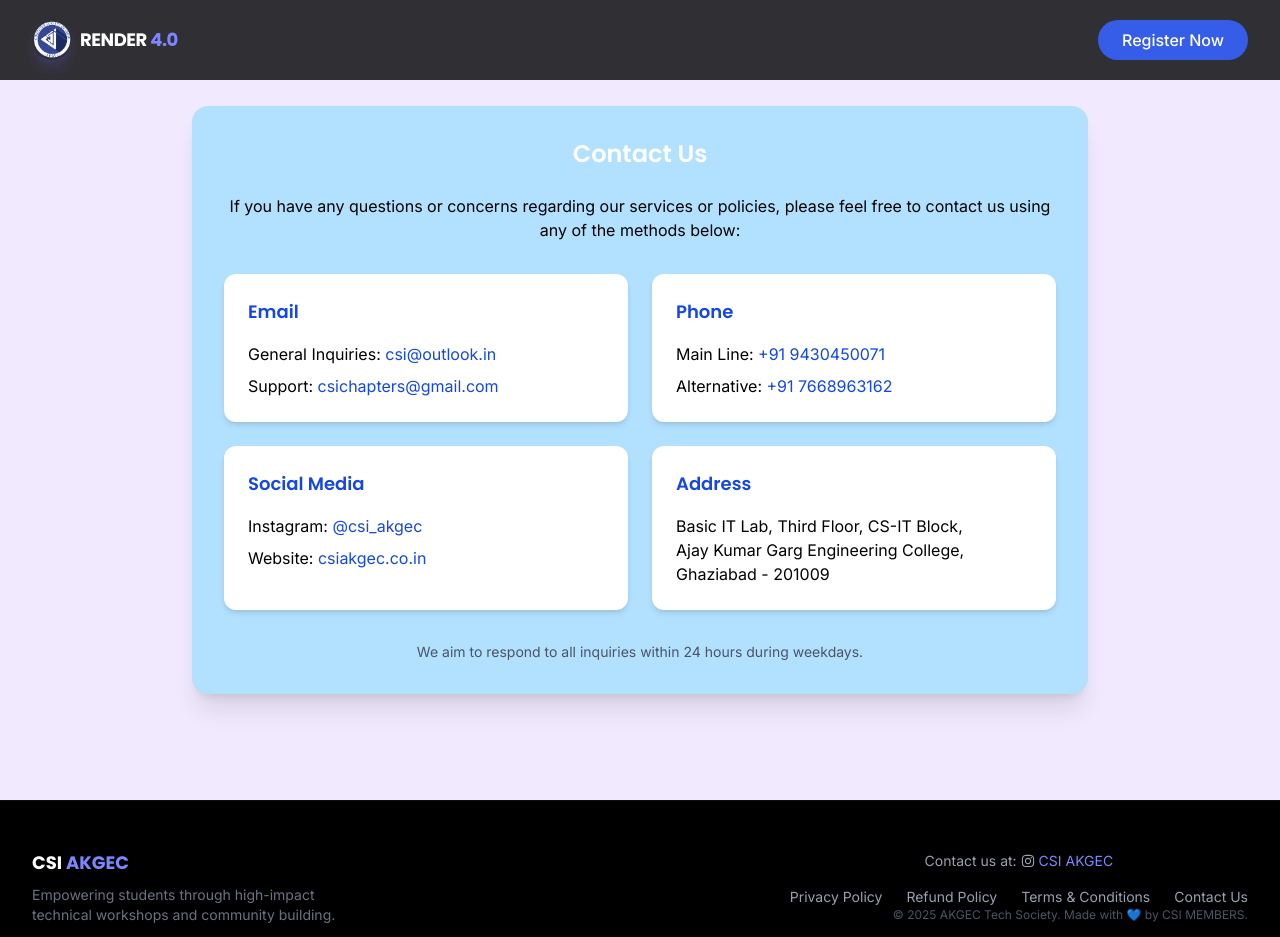
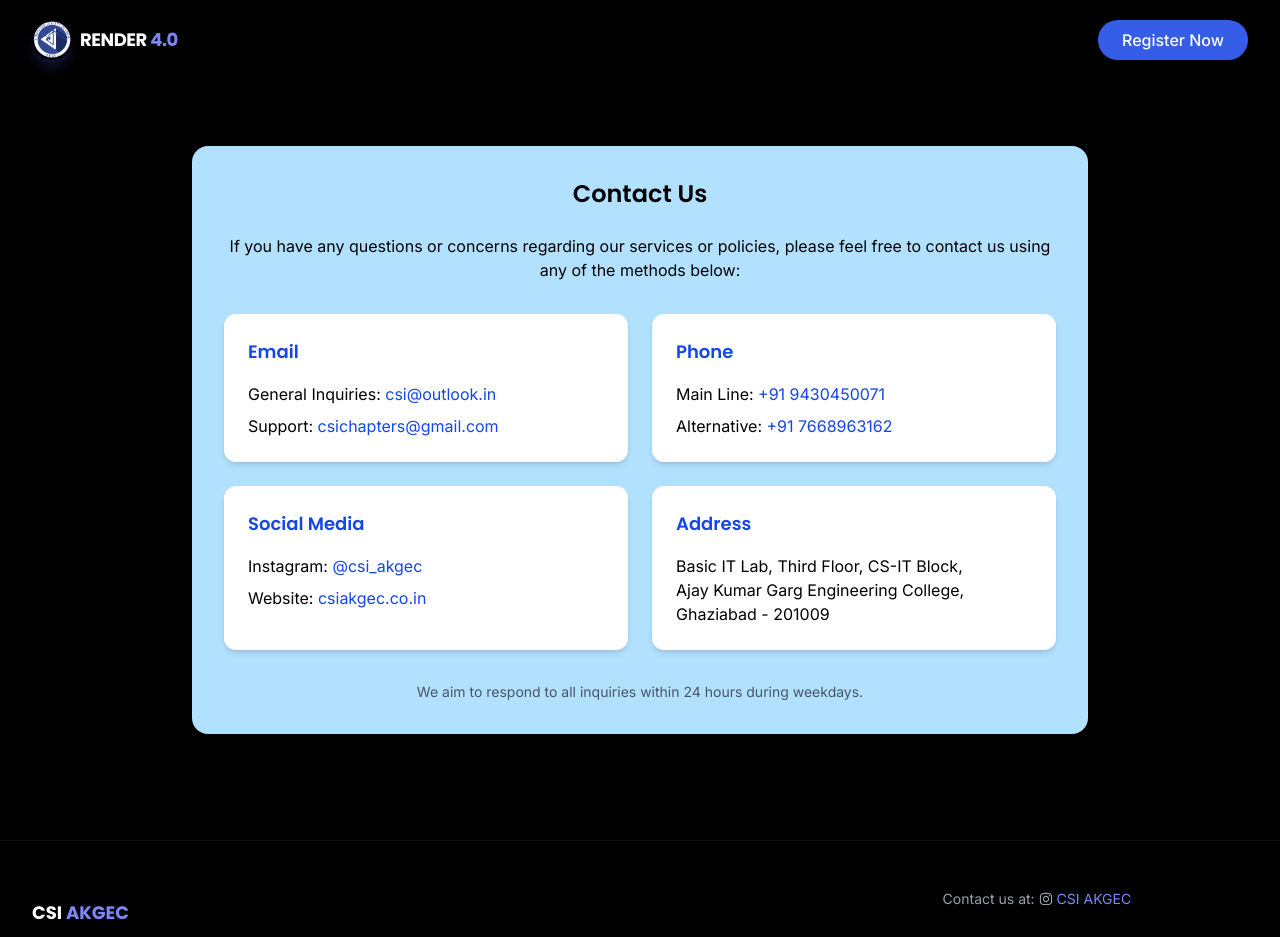
Before and after one commit to 23kushwahaakash/render, a React (Vite) app in the folder frontend/: page /contact-us in a window 1280 px wide. Shown: the top 937 px of the page. Built offline with nearby package versions, Linux system fonts and the light colour scheme.

Commit message:
commit some changes like NON REFUNDABLE and REnder4.0 2024

```diff
--- a/frontend/src/Pages/ContactUs.jsx
+++ b/frontend/src/Pages/ContactUs.jsx
@@ -2,9 +2,9 @@
 
 export default function ContactUs() {
   return (
-    <div className="min-h-screen bg-[#f1eaff] py-10 px-4 flex items-center justify-center">
+    <div className="min-h-screen bg-transparent mt-10  py-10 px-4 flex items-center justify-center">
       <div className="bg-[#b2e0ff] max-w-4xl w-full p-8 rounded-2xl shadow-xl">
-        <h1 className="text-2xl font-semibold text-center mb-6">Contact Us</h1>
+        <h1 className="text-2xl font-semibold text-center text-black mb-6">Contact Us</h1>
 
         <div className="space-y-6 text-black">
           <p className="text-center">
--- a/frontend/src/Pages/RegistrationForm.jsx
+++ b/frontend/src/Pages/RegistrationForm.jsx
@@ -353,7 +353,7 @@
         <div className="pt-6 border-t border-white/5 flex flex-col md:flex-row items-center justify-between gap-6">
           <div className="flex items-center gap-3">
             <div className="text-2xl font-poppins font-bold text-white">₹100</div>
-            <div className="text-xs text-gray-500 uppercase tracking-widest font-semibold">Non-refundable <br /> Registration Fee</div>
+            <div className="text-xs text-gray-500 uppercase tracking-widest font-semibold">Place Your Spot <br /> Registration Fee</div>
           </div>
 
           <button
--- a/frontend/src/components/Footer.jsx
+++ b/frontend/src/components/Footer.jsx
@@ -21,7 +21,7 @@
             <p className="text-gray-400 flex items-center justify-center text-sm mb-4 gap-1">
               Contact us at: <FaInstagram></FaInstagram> <a href="https://www.instagram.com/csi_akgec/" className="text-indigo-400 hover:underline">CSI AKGEC</a>
             </p>
-            <div className="flex gap-6 text-sm justify-center md:justify-end mt-4">
+            <div className="flex flex-wrap items-center gap-3 py-3 text-sm justify-center md:justify-end mt-4">
               <Link to="/privacy-policy" className="text-gray-400 hover:text-indigo-400 transition">
                 Privacy Policy
               </Link>
--- a/frontend/src/components/Navbar.jsx
+++ b/frontend/src/components/Navbar.jsx
@@ -4,7 +4,7 @@
 
 import CSI from '../assets/CSI.png'
 // Removed NavbarProps interface and React.FC type
-const Navbar = ({ onRegisterClick }) => {
+const Navbar = () => {
   const navigate = useNavigate();
   const location = useLocation();
   const [isScrolled, setIsScrolled] = useState(false);
@@ -41,7 +41,7 @@
       <div className="max-w-7xl mx-auto px-4 sm:px-6 lg:px-8 flex items-center justify-between">
         <div className="flex items-center gap-2">
           <div className="w-10 rounded-full flex items-center justify-center shadow-lg shadow-indigo-500/20">
-            <span className="text-white font-bold text-xl"><img className="rounded-full " src={CSI} alt="" /></span>
+            <span className="text-white font-bold cursor-pointer text-xl" onClick={()=>{navigate("/");}}><img className="rounded-full " src={CSI} alt="" /></span>
           </div>
           <span className="font-poppins font-bold text-lg hidden sm:block tracking-tight">
             RENDER <span className="text-indigo-400">4.0</span>
--- a/frontend/src/components/PrivacyPolicy.jsx
+++ b/frontend/src/components/PrivacyPolicy.jsx
@@ -1,9 +1,9 @@
 
 export default function PrivacyPolicy() {
   return (
-    <div className="min-h-screen bg-[#f1eaff]  text-black py-10 px-4 flex items-center justify-center">
+    <div className="min-h-screen bg-transparent  text-black mt-10 py-10 px-4 flex items-center justify-center">
       <div className="bg-[#b2e0ff] max-w-4xl w-full p-8 rounded-2xl shadow-xl">
-        <h1 className="text-2xl font-semibold text-center mb-6">Privacy Policy for CSI Render 3.0 Registration</h1>
+        <h1 className="text-2xl font-semibold text-center mb-6">Privacy Policy for CSI Render 4.0 Registration</h1>
 
         <div className="space-y-4 text-black">
           <p className="mb-4">
@@ -30,7 +30,7 @@
             <ul className="list-disc pl-10 mt-2">
               <li><strong>Account</strong> means a unique account created for You to access our Service or parts of our Service.</li>
               <li><strong>Affiliate</strong> means an entity that controls, is controlled by or is under common control with a party, where &ldquo;control&rdquo; means ownership of 50% or more of the shares, equity interest or other securities entitled to vote for election of directors or other managing authority.</li>
-              <li><strong>Company</strong> (referred to as either &ldquo;the Company&rdquo;, &ldquo;We&rdquo;, &ldquo;Us&rdquo; or &ldquo;Our&rdquo; in this Agreement) refers to CSI Render 3.0 Registration.</li>
+              <li><strong>Company</strong> (referred to as either &ldquo;the Company&rdquo;, &ldquo;We&rdquo;, &ldquo;Us&rdquo; or &ldquo;Our&rdquo; in this Agreement) refers to CSI Render 4.0 Registration.</li>
               <li><strong>Cookies</strong> are small files that are placed on Your computer, mobile device or any other device by a website, containing the details of Your browsing history on that website among its many uses.</li>
               <li><strong>Country</strong> refers to: Uttar Pradesh, India</li>
               <li><strong>Device</strong> means any device that can access the Service such as a computer, a cellphone or a digital tablet.</li>
@@ -38,7 +38,7 @@
               <li><strong>Service</strong> refers to the Website.</li>
               <li><strong>Service Provider</strong> means any natural or legal person who processes the data on behalf of the Company. It refers to third-party companies or individuals employed by the Company to facilitate the Service, to provide the Service on behalf of the Company, to perform services related to the Service or to assist the Company in analyzing how the Service is used.</li>
               <li><strong>Usage Data</strong> refers to data collected automatically, either generated by the use of the Service or from the Service infrastructure itself (for example, the duration of a page visit).</li>
-              <li><strong>Website</strong> refers to CSI Render 3.0 Registration, accessible from https://render.csiakgec.co.in/</li>
+              <li><strong>Website</strong> refers to CSI Render 4.0 Registration, accessible from https://render.csiakgec.co.in/</li>
               <li><strong>You</strong> means the individual accessing or using the Service, or the company, or other legal entity on behalf of which such individual is accessing or using the Service, as applicable.</li>
             </ul>
           </div>
--- a/frontend/src/components/RefundPolicy.jsx
+++ b/frontend/src/components/RefundPolicy.jsx
@@ -1,7 +1,7 @@
 
 export default function RefundPolicy() {
   return (
-    <div className="min-h-screen bg-[#f1eaff] py-10 px-4 flex items-center justify-center">
+    <div className="min-h-screen bg-transparent mt-10 py-10 px-4 flex items-center justify-center">
       <div className="bg-[#b2e0ff] max-w-4xl w-full p-8 rounded-2xl shadow-xl">
         <h1 className="text-2xl font-semibold text-center mb-6">Refund Policy</h1>
 
--- a/frontend/src/components/TermsAndConditions.jsx
+++ b/frontend/src/components/TermsAndConditions.jsx
@@ -3,9 +3,9 @@
 
 export default function TermsAndConditions() {
   return (
-    <div className="min-h-screen bg-[#f1eaff] py-10 px-4 flex items-center justify-center">
+    <div className="min-h-screen bg-transparent mt-10 py-10 px-4 flex items-center justify-center">
       <div className="bg-[#b2e0ff] max-w-4xl w-full p-8 rounded-2xl shadow-xl">
-        <h1 className="text-2xl font-semibold text-center mb-6">Terms and Conditions</h1>
+        <h1 className="text-2xl font-semibold text-black  text-center mb-6">Terms and Conditions</h1>
 
         <div className="space-y-4 text-black">
           <div>
```
